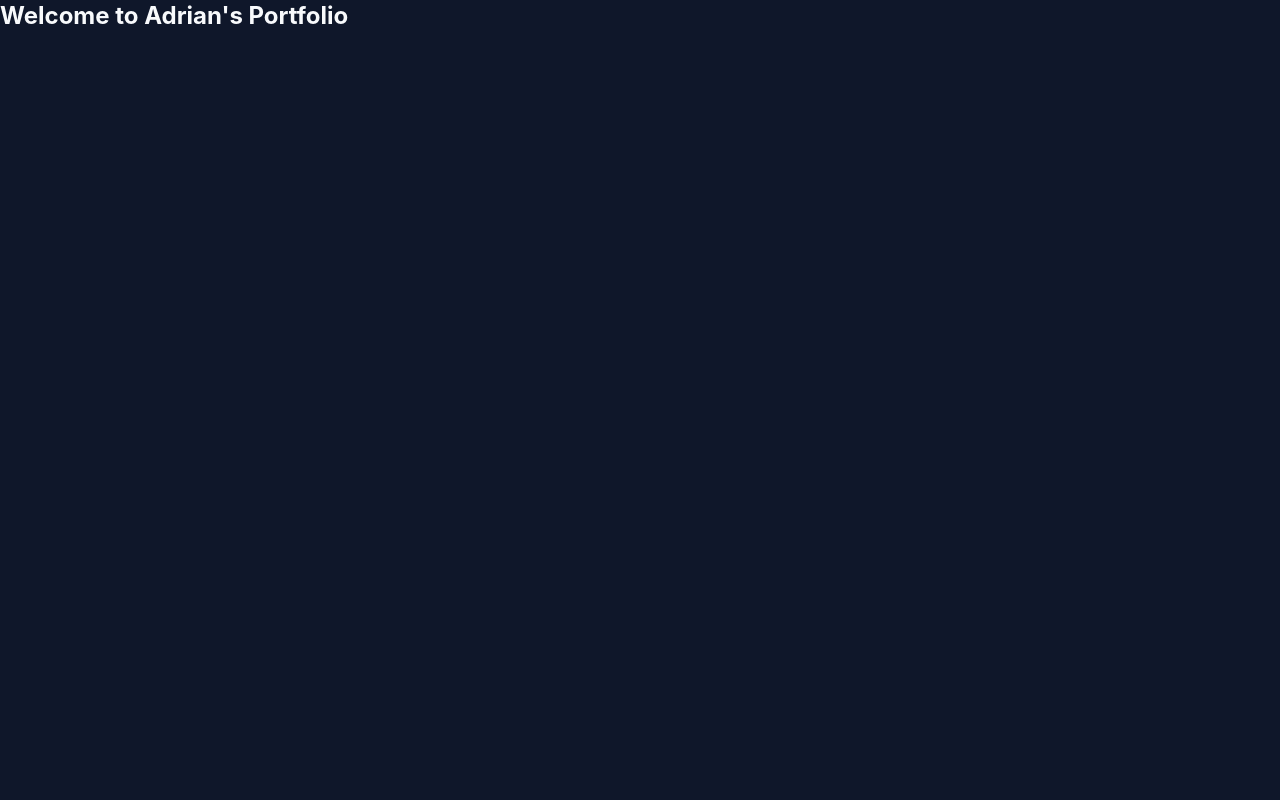
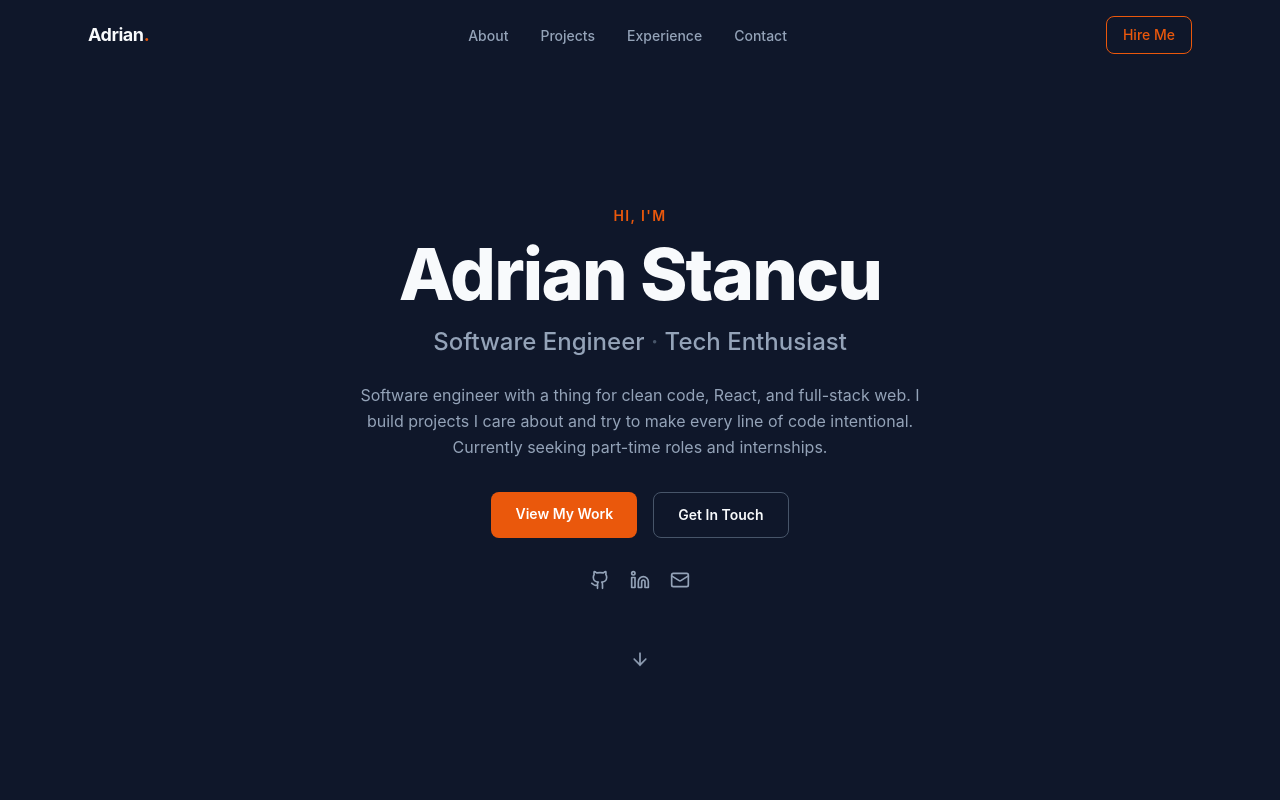
Before and after one commit to Rinpyre/Portfolio, a React (Vite) app: page / in a window 1280 px wide. Shown: the top 800 px of the page. Built offline with nearby package versions, Linux system fonts and the light colour scheme.

Commit message:
refactor(homepage): Refactor HomePage component to include Navbar, Footer, and section components

```diff
--- a/src/assets/main.css
+++ b/src/assets/main.css
@@ -18,4 +18,9 @@
     :root {
         color-scheme: dark;
     }
+
+    html {
+        scroll-behavior: smooth;
+        scroll-padding-top: 5rem;
+    }
 }
--- a/src/routes/home.jsx
+++ b/src/routes/home.jsx
@@ -1,8 +1,22 @@
-export const HomePage = () => {
-    return (
-        <div className="home-page">
-            <h1 className="text-snow text-2xl font-bold">Welcome to Adrian&apos;s Portfolio</h1>
-            {/* Add library content here */}
-        </div>
-    )
-}
+import { Navbar, Footer } from '@components/layout'
+import {
+    HeroSection,
+    AboutSection,
+    ProjectsSection,
+    ExperienceSection,
+    ContactSection
+} from '@components/features'
+
+export const HomePage = () => (
+    <div className="w-full">
+        <Navbar />
+        <main>
+            <HeroSection />
+            <AboutSection />
+            <ProjectsSection />
+            <ExperienceSection />
+            <ContactSection />
+        </main>
+        <Footer />
+    </div>
+)
```
